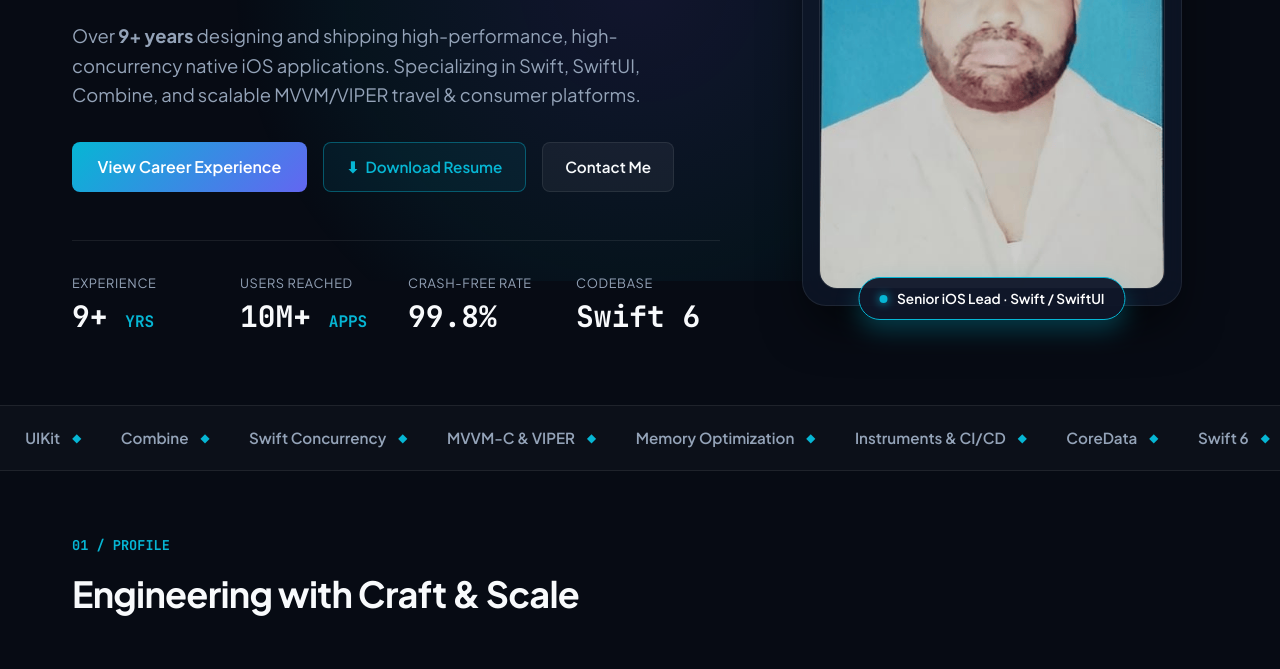
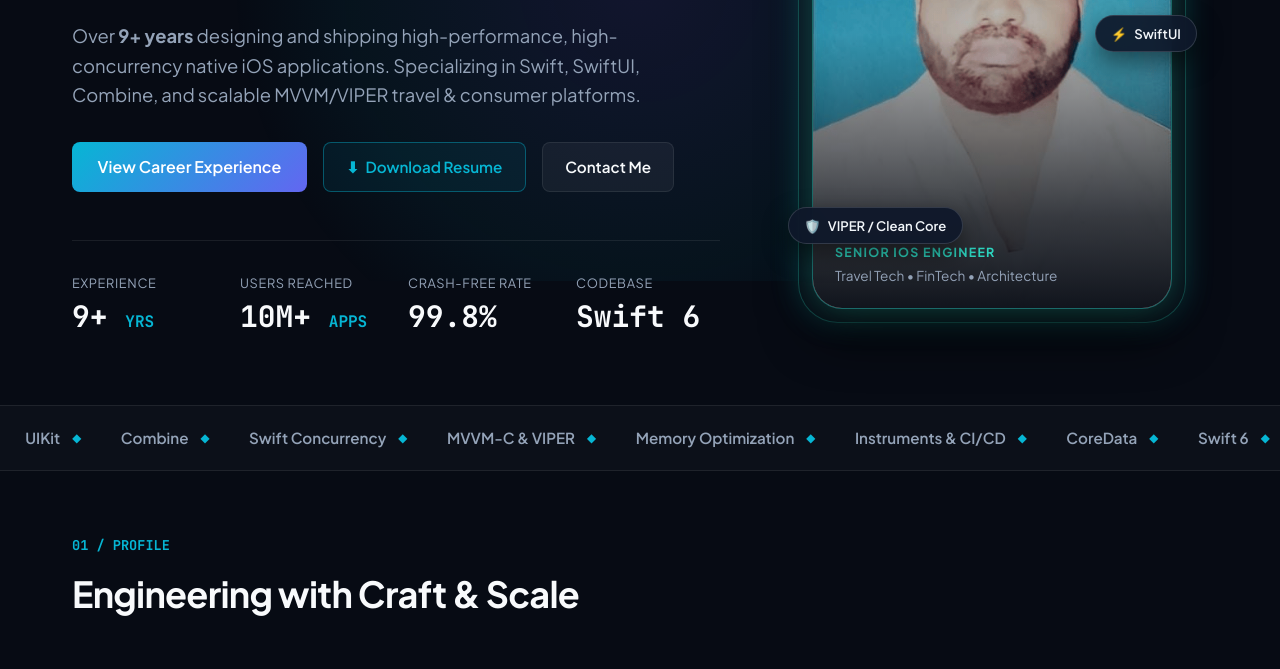
Before and after one commit to rameshkmmmec/portfolio, a plain HTML site: page index.html in a window 1280 px wide. Shown: the part 319-988 px from the top of the page. Drawn offline with Linux system fonts and the light colour scheme.

Commit message:
Update index.html

```diff
--- a/index.html
+++ b/index.html
@@ -15,6 +15,8 @@
       --card-border: rgba(255, 255, 255, 0.08);
       --card-hover: rgba(255, 255, 255, 0.14);
       --cyan: #06b6d4;
+      --teal-glow: rgba(45, 212, 191, 0.35);
+      --teal-border: rgba(45, 212, 191, 0.45);
       --indigo: #6366f1;
       --text: #f8fafc;
       --text-muted: #94a3b8;
@@ -258,7 +260,9 @@
       font-family: 'JetBrains Mono', monospace;
     }
 
-    /* Profile Photo Card */
+    /* ----------------------------------------------------
+       HERO PROFILE CARD & GLOWING FRAME (MATCHING SCREENSHOT)
+       ---------------------------------------------------- */
     .profile-card-container {
       position: relative;
       display: flex;
@@ -266,24 +270,43 @@
       align-items: center;
     }
 
+    .profile-frame-wrap {
+      position: relative;
+      width: 100%;
+      max-width: 360px;
+    }
+
+    /* Translucent outer border layer behind the card */
+    .profile-outer-ring {
+      position: absolute;
+      inset: -14px;
+      border-radius: 40px;
+      border: 1.5px solid rgba(45, 212, 191, 0.35);
+      background: rgba(15, 23, 42, 0.2);
+      backdrop-filter: blur(4px);
+      box-shadow: 0 0 30px rgba(6, 182, 212, 0.15);
+      pointer-events: none;
+      z-index: 1;
+    }
+
+    /* Main card container */
     .profile-card {
       position: relative;
       width: 100%;
-      max-width: 380px;
-      background: rgba(15, 23, 42, 0.7);
-      border: 1px solid var(--card-border);
-      border-radius: 24px;
-      padding: 1rem;
-      box-shadow: 0 25px 50px -12px rgba(0, 0, 0, 0.7);
-      backdrop-filter: blur(20px);
+      height: 460px;
+      background: rgba(13, 20, 36, 0.9);
+      border: 1.5px solid var(--teal-border);
+      border-radius: 30px;
+      overflow: hidden;
+      box-shadow:
+        0 0 35px var(--teal-glow),
+        0 25px 50px rgba(0, 0, 0, 0.8);
+      z-index: 2;
     }
 
     .profile-img-wrap {
       width: 100%;
-      height: 420px;
-      border-radius: 18px;
-      overflow: hidden;
-      border: 1px solid rgba(255, 255, 255, 0.1);
+      height: 100%;
       position: relative;
     }
 
@@ -294,29 +317,89 @@
       display: block;
     }
 
-    .floating-badge {
+    /* Vignette & bottom dark overlay */
+    .profile-card::after {
+      content: "";
       position: absolute;
-      bottom: -15px;
-      left: 50%;
-      transform: translateX(-50%);
-      background: rgba(15, 23, 42, 0.95);
-      border: 1px solid var(--cyan);
-      box-shadow: 0 10px 25px rgba(6, 182, 212, 0.3);
-      padding: 0.6rem 1.25rem;
-      border-radius: 50px;
-      white-space: nowrap;
+      inset: 0;
+      background: linear-gradient(
+        to bottom,
+        rgba(7, 11, 20, 0.1) 40%,
+        rgba(7, 11, 20, 0.75) 80%,
+        rgba(7, 11, 20, 0.95) 100%
+      );
+      pointer-events: none;
+      z-index: 2;
+    }
+
+    /* Role info inside the card footer */
+    .card-footer-info {
+      position: absolute;
+      bottom: 22px;
+      left: 22px;
+      right: 22px;
+      z-index: 3;
+      pointer-events: none;
+    }
+
+    .card-role-title {
+      font-size: 0.78rem;
+      letter-spacing: 0.1em;
+      text-transform: uppercase;
+      color: #2dd4bf;
+      font-weight: 700;
+      margin-bottom: 2px;
+    }
+
+    .card-role-sub {
+      font-size: 0.85rem;
+      color: #94a3b8;
+    }
+
+    /* Floating Pill Badges around frame */
+    .floating-pill {
+      position: absolute;
+      background: rgba(15, 23, 42, 0.92);
+      border: 1px solid rgba(255, 255, 255, 0.14);
+      box-shadow: 0 10px 25px rgba(0, 0, 0, 0.5);
+      backdrop-filter: blur(12px);
+      -webkit-backdrop-filter: blur(12px);
+      padding: 0.45rem 0.95rem;
+      border-radius: 9999px;
+      font-size: 0.82rem;
+      font-weight: 600;
+      color: #f1f5f9;
       display: flex;
       align-items: center;
-      gap: 0.6rem;
+      gap: 0.45rem;
+      z-index: 4;
+      white-space: nowrap;
     }
 
-    .floating-badge span {
-      font-size: 0.85rem;
-      font-weight: 600;
-      color: #fff;
+    .pill-top-left {
+      top: -12px;
+      left: -18px;
     }
 
-    /* Infinite Marquee */
+    .pill-mid-right {
+      top: 36%;
+      right: -25px;
+    }
+
+    .pill-bottom-left {
+      bottom: 65px;
+      left: -24px;
+    }
+
+    .swift-icon {
+      width: 14px;
+      height: 14px;
+      background: #f05138;
+      border-radius: 50%;
+      display: inline-block;
+    }
+
+    /* Marquee */
     .marquee-wrap {
       border-top: 1px solid var(--card-border);
       border-bottom: 1px solid var(--card-border);
@@ -639,6 +722,15 @@
       .stats-row {
         grid-template-columns: repeat(2, 1fr);
       }
+      .floating-pill {
+        display: none;
+      }
+      .profile-frame-wrap {
+        max-width: 320px;
+      }
+      .profile-card {
+        height: 400px;
+      }
     }
   </style>
 </head>
@@ -715,16 +807,37 @@
         </dl>
       </div>
 
-      <!-- Right Side Profile Photo Card -->
+      <!-- Right Side Profile Photo Card (Glowing Frame + Floating Badges) -->
       <div class="profile-card-container">
-        <div class="profile-card">
-          <div class="profile-img-wrap">
-            <img src="profile.png" alt="Ramesh Kumar - Senior iOS Engineer">
+        <div class="profile-frame-wrap">
+
+          <!-- Outer translucent glowing border -->
+          <div class="profile-outer-ring"></div>
+
+          <!-- Floating Badges like reference UI -->
+          <div class="floating-pill pill-top-left">
+            <span class="swift-icon"></span> Swift 6
           </div>
-          <div class="floating-badge">
-            <span class="status-dot"></span>
-            <span>Senior iOS Lead · Swift / SwiftUI</span>
+          <div class="floating-pill pill-mid-right">
+            <span>⚡</span> SwiftUI
           </div>
+          <div class="floating-pill pill-bottom-left">
+            <span>🛡️</span> VIPER / Clean Core
+          </div>
+
+          <!-- Main Card -->
+          <div class="profile-card">
+            <div class="profile-img-wrap">
+              <img src="profile.png" alt="Ramesh Kumar - Senior iOS Engineer">
+            </div>
+
+            <!-- Role details overlay inside bottom of photo -->
+            <div class="card-footer-info">
+              <div class="card-role-title">SENIOR IOS ENGINEER</div>
+              <div class="card-role-sub">Travel Tech • FinTech • Architecture</div>
+            </div>
+          </div>
+
         </div>
       </div>
     </section>
```
